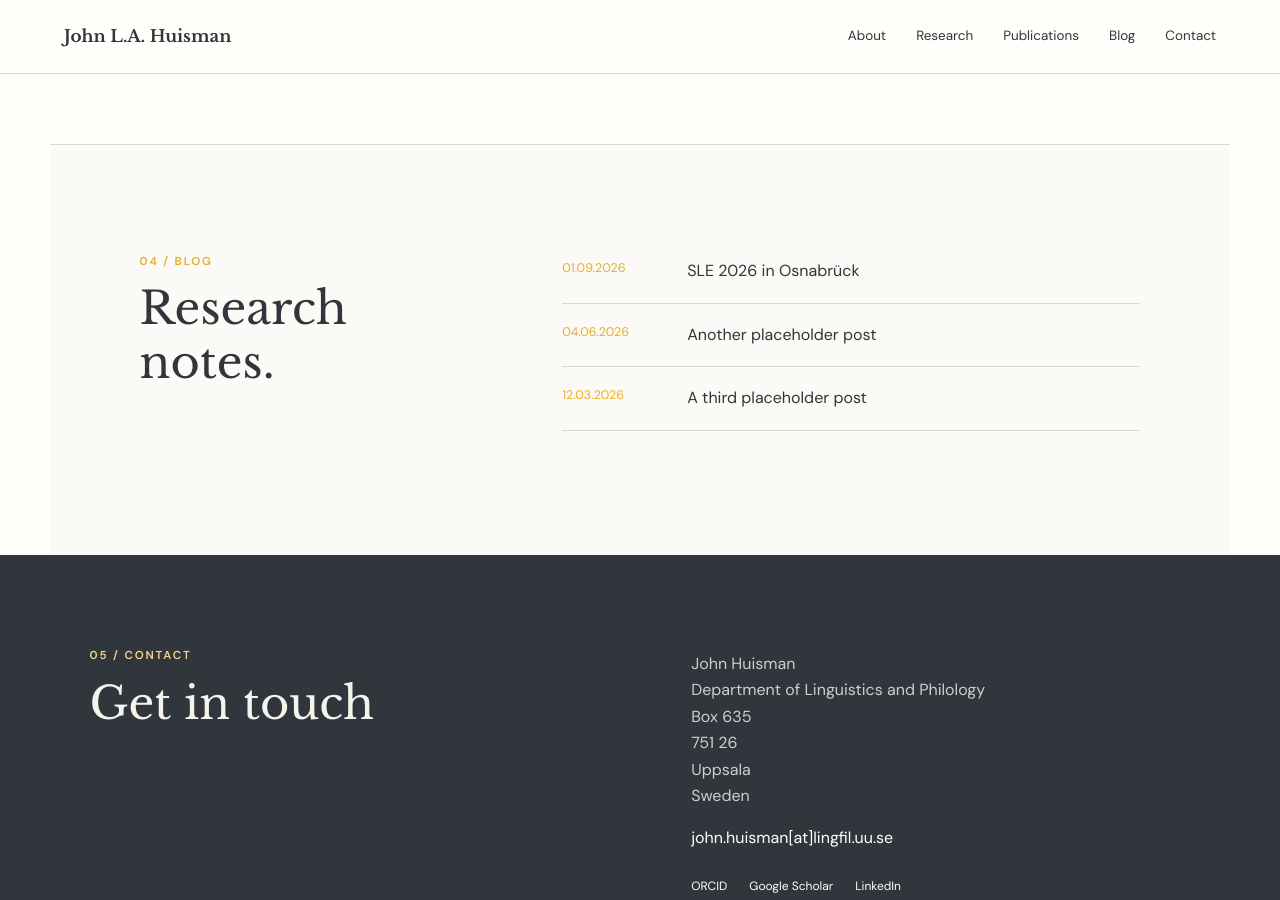
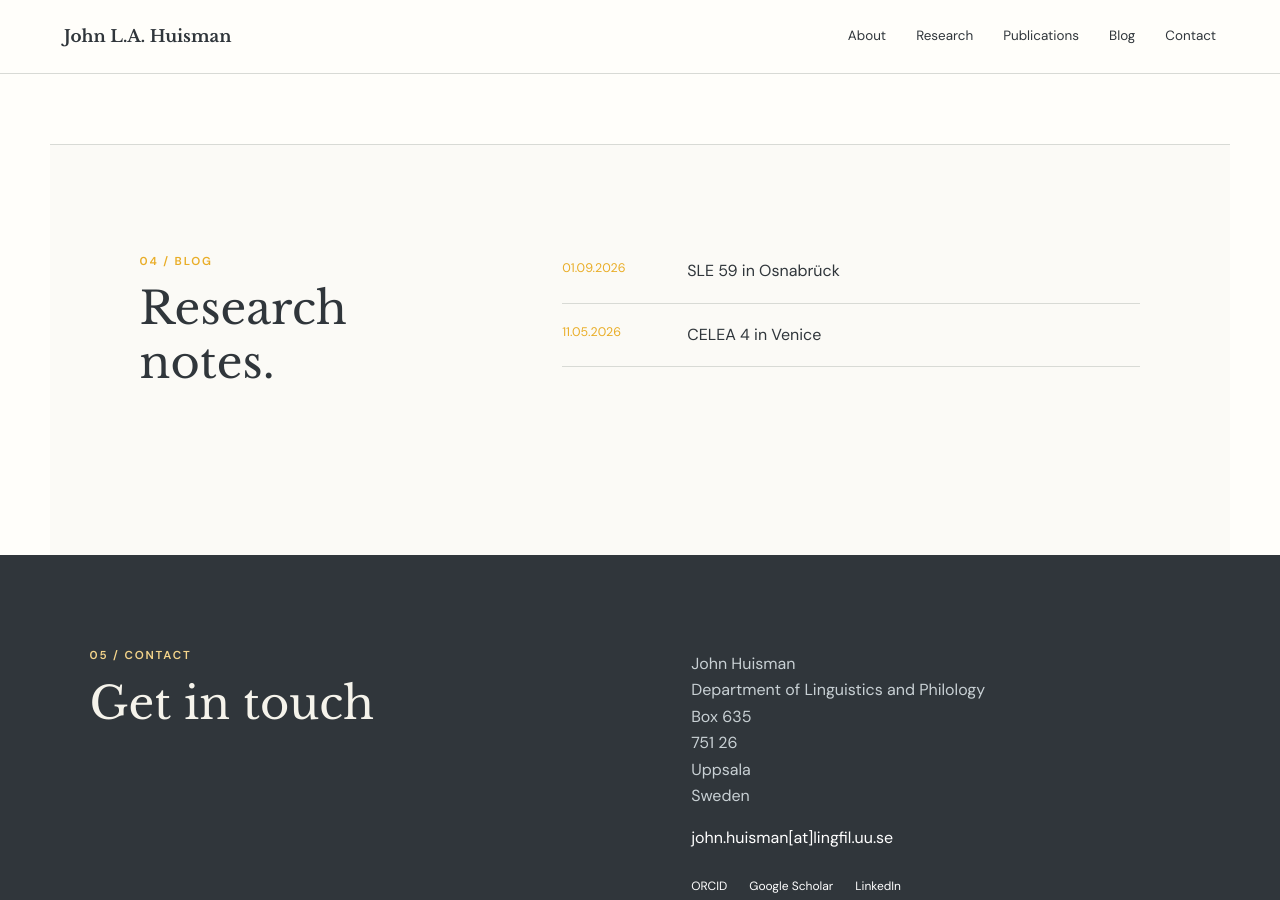
Before and after one commit to jlahuisman/jlahuisman.github.io, a Jekyll site: the page built from index.html, in a window 1280 px wide and 900 px high, scrolled down 1684 px. Built offline with Jekyll 4.4.1, drawn with Linux system fonts in a browser that asks for light colours.

Commit message:
updated posts

```diff
--- a/_posts/2026-03-12-third-post.md
+++ /dev/null
@@ -1,5 +0,0 @@
----
-title: "A third placeholder post"
----
-
-Placeholder text for a third blog entry.
--- a/_posts/2026-06-04-second-post.md
+++ b/_posts/2026-05-11-CELEA2026.md
@@ -1,6 +1,8 @@
 ---
-title: "Another placeholder post"
+title: "CELEA 4 in Venice"
 ---
+
+# 4th Conference on the Endangered Languages of East Asia
 
 Placeholder text for a second blog entry.
 
```
Also changed, not shown: _posts/2026-09-01-SLE2026 .md (+5 -1 lines).
